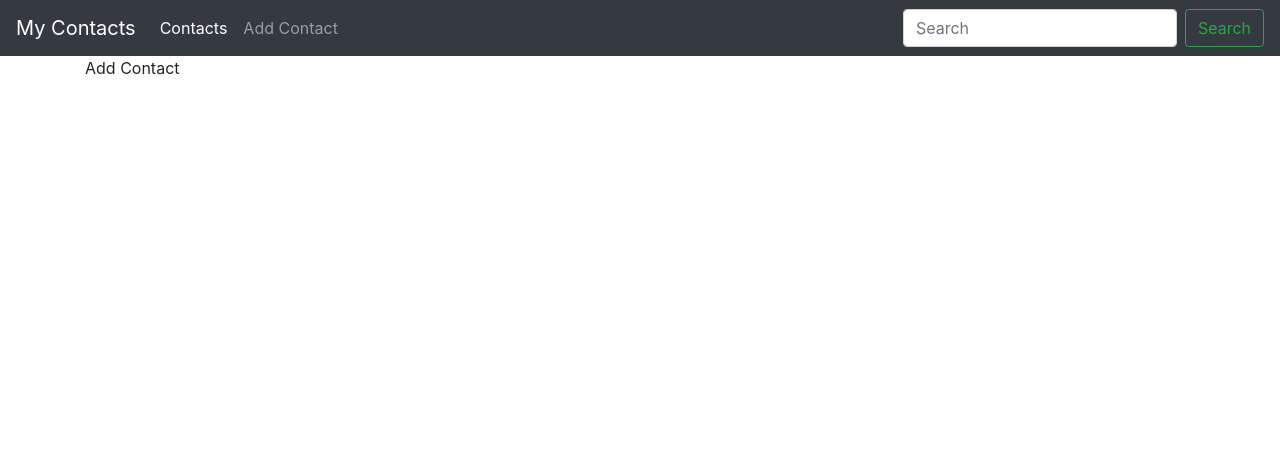
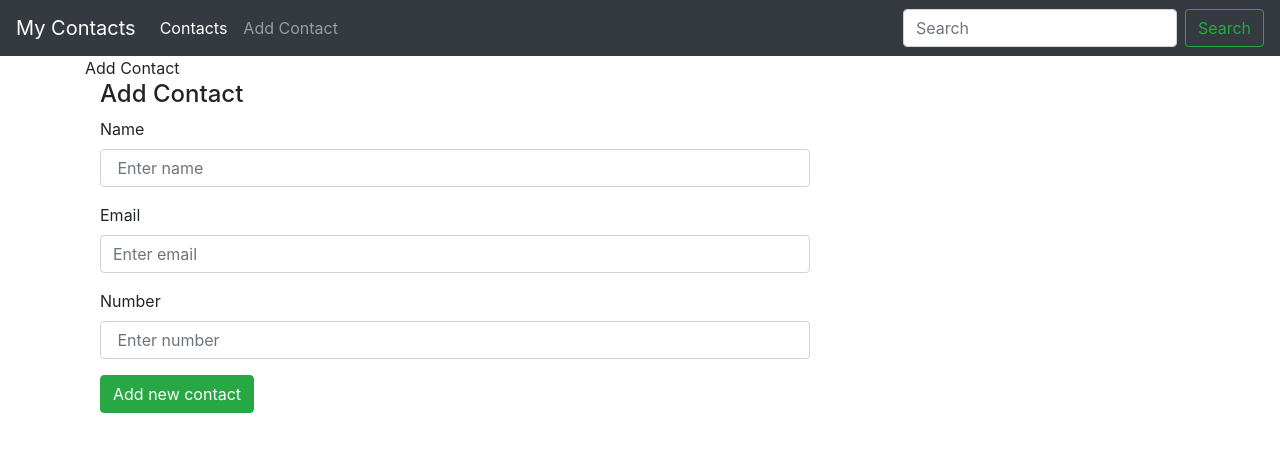
Before and after one commit to brankaDakic10/vue_vivify1, a Vue app: page /add-contact in a window 1280 px wide. Shown: the top 452 px of the page. Built offline with nearby package versions, Linux system fonts and the light colour scheme.

Commit message:
Added changes in AddContact component

```diff
--- a/src/pages/AddContact.vue
+++ b/src/pages/AddContact.vue
@@ -1,11 +1,47 @@
 <template>
   <div class="container">
    Add    Contact
+    <article class="col-8 bgr">
+        <h4>Add Contact </h4>
+            <form @submit.prevent="addNew">
+
+            <div class="form-group">
+                <label >Name</label>
+                <input type="text"  v-model="newContact.name" class="form-control"  placeholder=" Enter name ">
+            </div>
+             <div class="form-group">
+                <label >Email</label>
+                <input type="email" v-model="newContact.email" class="form-control"  placeholder="Enter email ">
+            </div>
+            <div class="form-group">
+                <label >Number</label>
+                <input type="text"  v-model="newContact.number" class="form-control"  placeholder=" Enter number ">
+            </div>
+
+            <div class="form-group">
+            <button class="btn btn-success">Add new contact</button>
+            </div>
+            </form>
+    </article>
   </div>
 </template>
 <script>
+import {contactService} from '../utils/ContactService'
 export default {
-
+  data(){
+    return{
+      newContact:{
+        name:'',
+        email:'',
+        number:''
+      }
+    }
+  },
+  methods:{
+    addNew(){
+      contactService.addContact(this.newContact)
+    }
+  }
 }
 </script>
 <style>
--- a/src/pages/Contacts.vue
+++ b/src/pages/Contacts.vue
@@ -20,6 +20,7 @@
 <script>
 import ContactList from '../components/ContactList.vue'
 import ContactDetails from '../components/ContactDetails.vue'
+import {contactService} from '../utils/ContactService'
 
 export default {
 
@@ -29,12 +30,7 @@ export default {
   },
   data(){
       return{
-          contacts:[
-              {id:1,name:'John Doe',email:'john@gmail.com',number:'434333'},
-              {id:2,name:'Ann Doe',email:'annn@gmail.com',number:'434243'},
-              {id:3,name:'Sam Doe',email:'sam@gmail.com',number:'123333'}
-
-          ]
+          contacts:contactService.list()
       }
   },
   computed: {
--- /dev/null
+++ b/src/utils/ContactService.js
@@ -0,0 +1,21 @@
+const contacts=[
+    {id:1,name:'John Doe',email:'john@gmail.com',number:'434333'},
+    {id:2,name:'Ann Doe',email:'annn@gmail.com',number:'434243'},
+    {id:3,name:'Sam Doe',email:'sam@gmail.com',number:'123333'}
+
+]
+
+let nextId = 4
+export default class ContactService{
+    list(){
+        return contacts
+   }
+   addContact(contact){
+    contact.id=nextId
+    contacts.push(contact)
+    nextId++
+
+   }
+}
+
+export const contactService=new ContactService()
```
